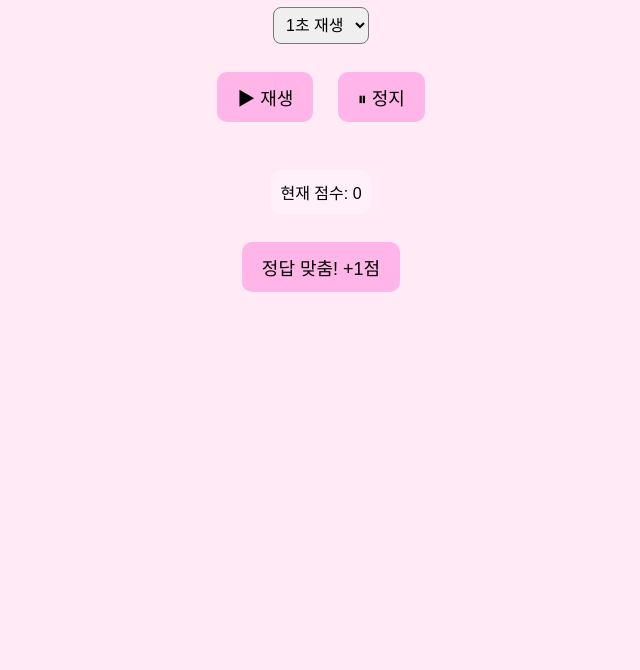
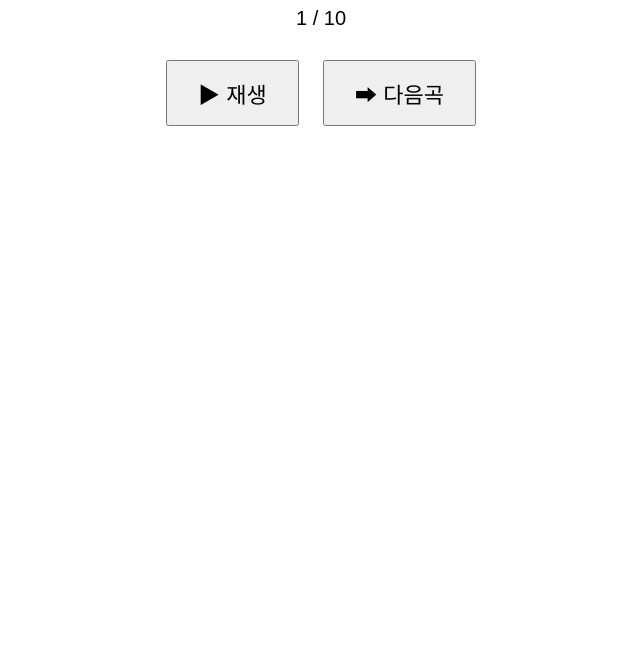
Before and after one commit to cdt3141-hub/MUSICGAME, a plain HTML site: page index.html in a window 1280 px wide. Shown: the part 130-800 px from the top of the page, without its empty margins (319-959 px from the left). Drawn offline with Linux system fonts and the light colour scheme.

Commit message:
Refactor music game HTML structure and styles

```diff
--- a/index.html
+++ b/index.html
@@ -1,122 +1,89 @@
 <!DOCTYPE html>
-<html lang="ko">
+<html>
 <head>
     <meta charset="UTF-8" />
-<title>음악 맞추기 게임 🎶</title>
+    <title>음악 맞추기 게임</title>
     <style>
         body {
-        background: #ffeaf6;
-        font-family: "Pretendard", sans-serif;
+            font-family: Arial, sans-serif;
             text-align: center;
-        padding: 40px;
+            margin-top: 70px;
         }
-    h1 {
-        color: #ff6fb5;
-        font-size: 32px;
+        button {
+            font-size: 22px;
+            padding: 15px 30px;
+            margin: 10px;
+            cursor: pointer;
         }
-    .btn {
-        background: #ffb5e8;
-        border: none;
-        padding: 12px 20px;
-        margin: 10px;
-        border-radius: 10px;
-        font-size: 18px;
-        cursor: pointer;
-        transition: 0.2s;
-    }
-    .btn:hover {
-        background: #ff9dd6;
-    }
-    #timerSelect {
-        padding: 8px;
-        font-size: 16px;
-        border-radius: 8px;
-    }
-    .score-box {
-        margin-top: 20px;
-        background: #fff0fa;
-        padding: 10px;
-        border-radius: 12px;
-        display: inline-block;
+        #trackNumber {
+            font-size: 20px;
+            margin-bottom: 20px;
         }
     </style>
 </head>
-
 <body>
 
-<h1>🎵 음악 맞추기 게임 🎵</h1>
+    <h1>🎧 음악 맞추기 게임</h1>
+    <div id="trackNumber">1 / 10</div>
 
-<div>
-    <select id="timerSelect">
-        <option value="1">1초 재생</option>
-        <option value="2">2초 재생</option>
-        <option value="3">3초 재생</option>
-    </select>
-</div>
+    <button id="playBtn">▶ 재생</button>
+    <button id="nextBtn">➡ 다음곡</button>
 
-<br>
-
-<button class="btn" onclick="playMusic()">▶ 재생</button>
-<button class="btn" onclick="stopMusic()">⏸ 정지</button>
-
-<br><br>
-
-<div class="score-box">
-    현재 점수: <span id="score">0</span>
-</div>
-
-<br><br>
-
-<button class="btn" onclick="addScore()">정답 맞춤! +1점</button>
-
-<!-- YouTube iframe -->
-<div style="display:none;">
-    <iframe id="player" width="560" height="315"
-        src="https://www.youtube.com/embed/dQw4w9WgXcQ?enablejsapi=1"
-        frameborder="0" allow="autoplay"></iframe>
-</div>
+    <audio id="player"></audio>
 
     <script>
-    var player;
-    var score = 0;
+        // mp3 파일 리스트 (여기만 네 파일명으로 바꾸면 됨!)
+        const tracks = [
+            "song1.mp3",
+            "song2.mp3",
+            "song3.mp3",
+            "song4.mp3",
+            "song5.mp3",
+            "song6.mp3",
+            "song7.mp3",
+            "song8.mp3",
+            "song9.mp3",
+            "song10.mp3"
+        ];
 
-    // YouTube API 로드
-    function onYouTubeIframeAPIReady() {
-        player = new YT.Player("player", {
-            events: {}
-        });
+        let currentIndex = 0;
+        const player = document.getElementById("player");
+        const playBtn = document.getElementById("playBtn");
+        const nextBtn = document.getElementById("nextBtn");
+        const trackNumber = document.getElementById("trackNumber");
+
+        // 현재 트랙 설정
+        function loadTrack() {
+            player.src = tracks[currentIndex];
+            trackNumber.innerText = `${currentIndex + 1} / ${tracks.length}`;
         }
 
-    // YouTube API 스크립트 삽입
-    var tag = document.createElement("script");
-    tag.src = "https://www.youtube.com/iframe_api";
-    document.body.appendChild(tag);
+        loadTrack();
 
-    // 음악 재생 함수
-    function playMusic() {
-        if (!player) return;
+        // 재생/멈춤
+        playBtn.addEventListener("click", () => {
+            if (player.paused) {
+                player.play();
+                playBtn.innerText = "⏸ 멈춤";
+            } else {
+                player.pause();
+                player.currentTime = 0; // 항상 처음부터 재생하도록
+                playBtn.innerText = "▶ 재생";
+            }
+        });
 
-        let seconds = parseInt(document.getElementById("timerSelect").value);
-
-        player.seekTo(0);
-        player.playVideo();
-
-        setTimeout(() => {
-            player.pauseVideo();
-        }, seconds * 1000);
+        // 다음 곡
+        nextBtn.addEventListener("click", () => {
+            currentIndex++;
+            if (currentIndex >= tracks.length) {
+                alert("🎉 모든 곡을 다 들었어요!");
+                currentIndex = 0; // 다시 처음으로 돌아가기
             }
-
-    // 정지 버튼
-    function stopMusic() {
-        if (player) player.pauseVideo();
-    }
-
-    // 점수 증가
-    function addScore() {
-        score++;
-        document.getElementById("score").innerText = score;
-    }
+            loadTrack();
+            player.pause();
+            player.currentTime = 0;
+            playBtn.innerText = "▶ 재생";
+        });
     </script>
-
 </body>
 </html>
```
Lines whose indentation alone changed are shown as unchanged.
